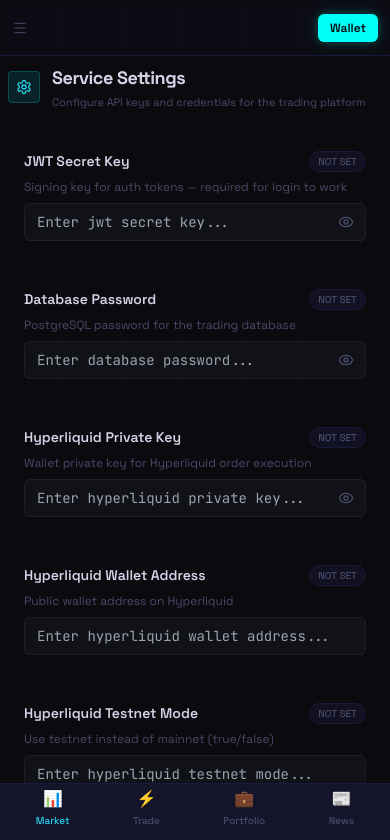
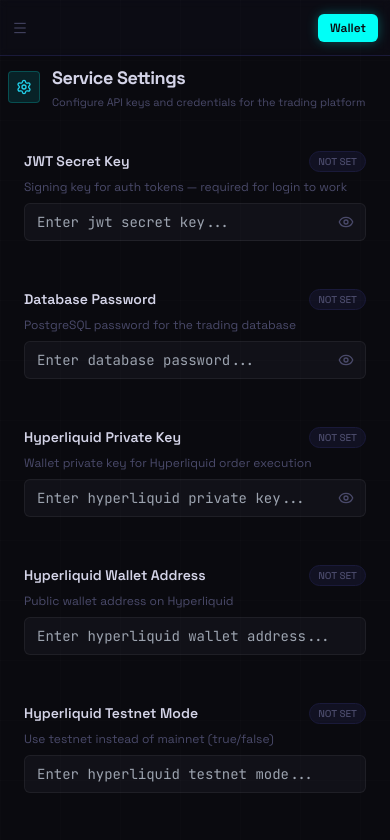
Before and after one commit to sirius0xdev/hermes-projects, a Next.js app in the folder trading-platform/dashboard/: page /settings in a window 390 px wide. Shown: the top 840 px of the page. Built offline with nearby package versions, Linux system fonts and the light colour scheme; no server answers.

Commit message:
Remove bottom navigation bar
The mobile bottom nav (Market/Trade/Portfolio/News) is redundant since
the sidebar already provides full mobile navigation via hamburger menu.
Also removed the pb-20 compensating padding from the main element.

```diff
--- a/trading-platform/dashboard/components/layout/AppShell.tsx
+++ b/trading-platform/dashboard/components/layout/AppShell.tsx
@@ -10,29 +10,7 @@
       <Sidebar open={menuOpen} onClose={() => setMenuOpen(false)} />
       <div className="flex-1 flex flex-col min-w-0">
         <Header onMenuClick={() => setMenuOpen(true)} />
-        <main className="flex-1 p-2 sm:p-3 xl:p-6 max-w-[1440px] w-full mx-auto animate-hud-appear pb-safe pb-20 xl:pb-6">{children}</main>
-
-        {/* Mobile Bottom Navigation - trading app style */}
-        <nav className="fixed bottom-0 left-0 right-0 xl:hidden bg-bg-elevated border-t border-bg-border z-50 pb-safe safe-area-pb">
-          <div className="flex items-center justify-around h-12 sm:h-14 px-1 text-xs font-medium">
-            <a href="/market" className="flex flex-col items-center gap-0.5 text-neon-cyan min-w-0">
-              <span className="text-base">📊</span>
-              <span className="text-[10px]">Market</span>
-            </a>
-            <a href="/trade" className="flex flex-col items-center gap-0.5 text-text-dim hover:text-text min-w-0">
-              <span className="text-base">⚡</span>
-              <span className="text-[10px]">Trade</span>
-            </a>
-            <a href="/portfolio" className="flex flex-col items-center gap-0.5 text-text-dim hover:text-text min-w-0">
-              <span className="text-base">💼</span>
-              <span className="text-[10px]">Portfolio</span>
-            </a>
-            <a href="/news" className="flex flex-col items-center gap-0.5 text-text-dim hover:text-text min-w-0">
-              <span className="text-base">📰</span>
-              <span className="text-[10px]">News</span>
-            </a>
-          </div>
-        </nav>
+        <main className="flex-1 p-2 sm:p-3 xl:p-6 max-w-[1440px] w-full mx-auto animate-hud-appear">{children}</main>
       </div>
     </div>
   );
```
